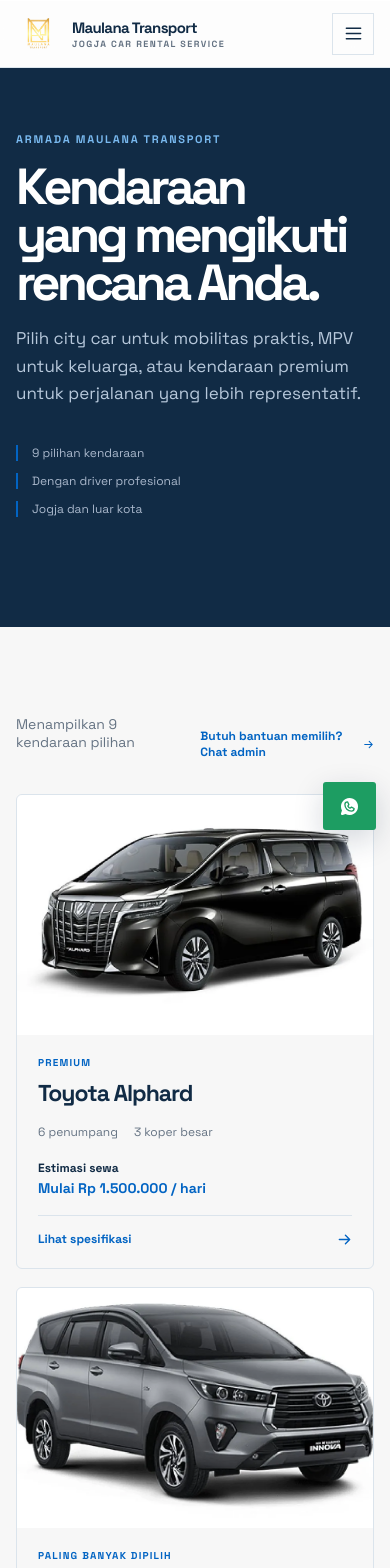
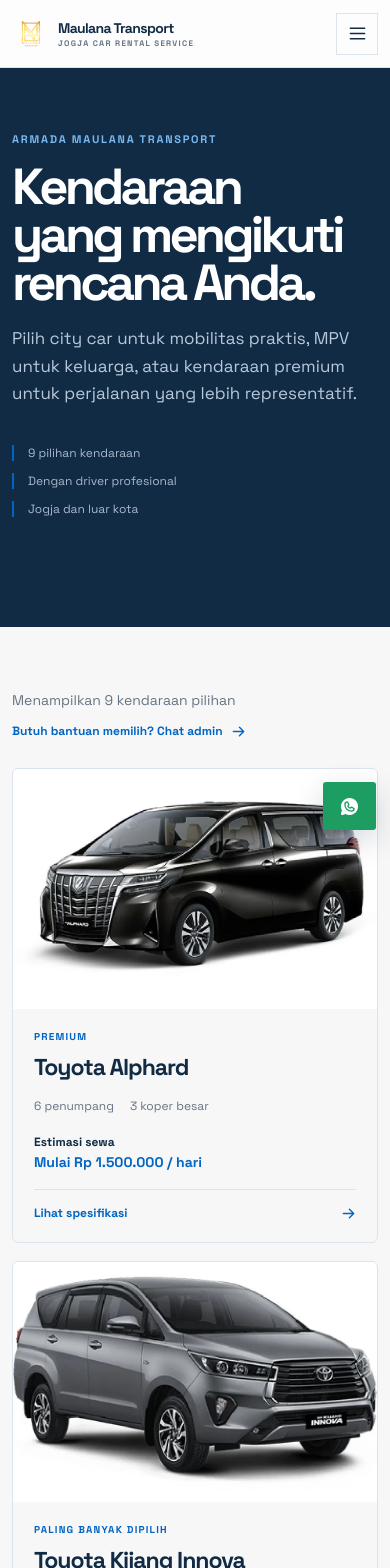
Before and after one commit to 01-j/maulana-transport, a Next.js app: page /armada in a window 390 px wide. Shown: the top 1568 px of the page. Built offline with nearby package versions, Linux system fonts and the light colour scheme.

Commit message:
Optimize mobile layouts

```diff
--- a/app/globals.css
+++ b/app/globals.css
@@ -321,21 +321,29 @@
 
 @media (max-width: 680px) {
   .container, .hero-inner { width: min(100% - 32px, 1200px); }
+  .site-shell { width: 100%; overflow-x: hidden; }
   .section { padding: 78px 0 86px; }
   .section-sm { padding: 52px 0 60px; }
   .site-header { height: 68px; }
+  .header-inner { gap: 12px; }
+  .brand { min-width: 0; gap: 8px; }
+  .brand-logo { width: 38px; height: 38px; }
+  .brand-name { font-size: 14px; }
+  .brand-meta { overflow: hidden; font-size: 8px; text-overflow: ellipsis; white-space: nowrap; }
   .nav-links, .header-inner > .button { display: none; }
   .mobile-menu { display: inline-flex; }
   .hero { min-height: 680px; align-items: end; }
   .hero::before { background: radial-gradient(circle at 50% 14%, rgba(2, 100, 195, .4), transparent 38%), var(--ink-deep); }
   .hero-visual { inset: 0; }
   .hero-scrim { background: linear-gradient(180deg, rgba(1, 59, 116, .08), rgba(1, 59, 116, .97) 76%); }
-  .hero-route-card { right: 16px; bottom: 28px; min-width: 195px; padding: 13px 14px; }
-  .hero-inner { padding: 76px 0 48px; }
+  .hero-route-card { right: 16px; bottom: 82px; min-width: 195px; padding: 13px 14px; }
+  .hero-inner { padding: 76px 0 92px; }
   .hero-meta-line { gap: 10px; margin-bottom: 22px; font-size: 9px; }
   .hero-meta-line span + span { padding-left: 10px; }
   .display { font-size: clamp(46px, 13vw, 66px); }
   .hero p { font-size: 16px; }
+  .hero-actions { gap: 10px; }
+  .hero-actions .button { flex: 1 1 170px; }
   .hero-stamp { flex-wrap: wrap; gap: 10px 14px; margin-top: 46px; }
   .hero-stamp span { font-size: 9px; }
   .quick-booking { margin-top: -1px; background: var(--white); }
@@ -348,6 +356,8 @@
   .quick-button { width: 100%; margin: 16px 0 0; }
   .section-heading { display: block; margin-bottom: 32px; }
   .section-heading > p { margin-top: 15px; }
+  .catalog-toolbar { display: block; margin-bottom: 28px; }
+  .catalog-toolbar .arrow-link { margin-top: 14px; }
   .service-grid, .fleet-grid, .catalog-grid { grid-template-columns: 1fr; }
   .services-section::before { display: none; }
   .service-card-1, .service-card-4 { grid-column: auto; }
@@ -369,15 +379,32 @@
   .service-feature-copy { padding: 32px 24px; }
   .detail-image { height: 320px; }
   .detail-specs { grid-template-columns: 1fr 1fr; }
+  .detail-actions { display: grid; }
+  .detail-actions .button, .contact-action { width: 100%; }
   .booking-form { padding: 24px 18px; }
   .form-grid { grid-template-columns: 1fr; gap: 18px; }
   .form-field.full { grid-column: auto; }
+  .form-field input, .form-field select, .form-field textarea { font-size: 16px; }
   .form-submit { display: block; }
   .form-submit .button { width: 100%; margin-top: 16px; }
   .contact-grid { gap: 36px; }
   .map-frame { min-height: 340px; }
   .whatsapp-float { right: 14px; bottom: 14px; }
   .whatsapp-float span { display: none; }
+  section::after { width: calc(100% - 32px); margin-top: 44px; font-size: clamp(15px, 4.5vw, 22px); letter-spacing: .04em; }
+  .hero::after { bottom: 16px; width: calc(100% - 32px); margin: 0; font-size: clamp(13px, 3.8vw, 18px); }
+}
+
+@media (max-width: 420px) {
+  .container, .hero-inner { width: min(100% - 24px, 1200px); }
+  .section { padding: 64px 0 72px; }
+  .section-sm { padding: 44px 0 52px; }
+  .hero { min-height: 700px; }
+  .hero-inner { padding-top: 66px; }
+  .hero-route-card { right: 12px; bottom: 76px; min-width: 180px; }
+  .display { font-size: clamp(42px, 13vw, 56px); }
+  .footer-grid { gap: 28px 14px; }
+  .booking-form { padding: 20px 14px; }
 }
 
 @media (prefers-reduced-motion: reduce) {
```
